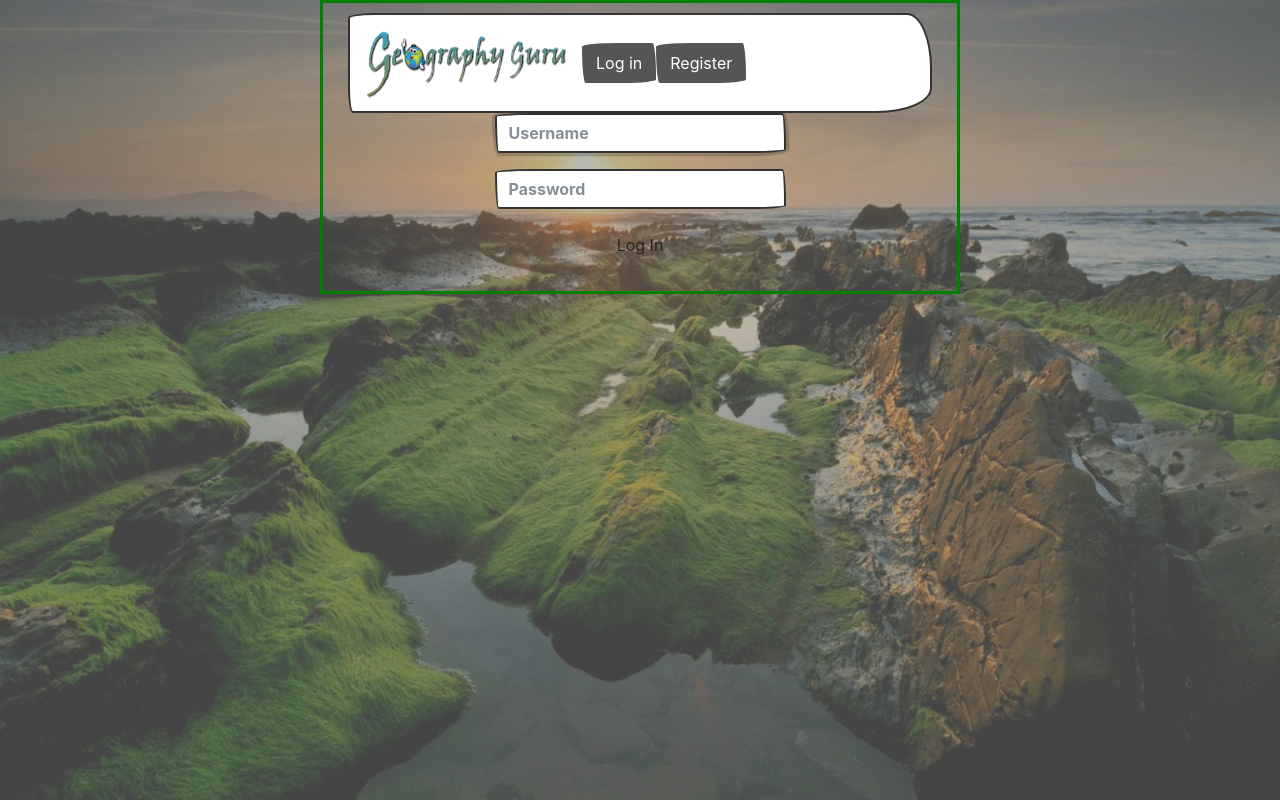
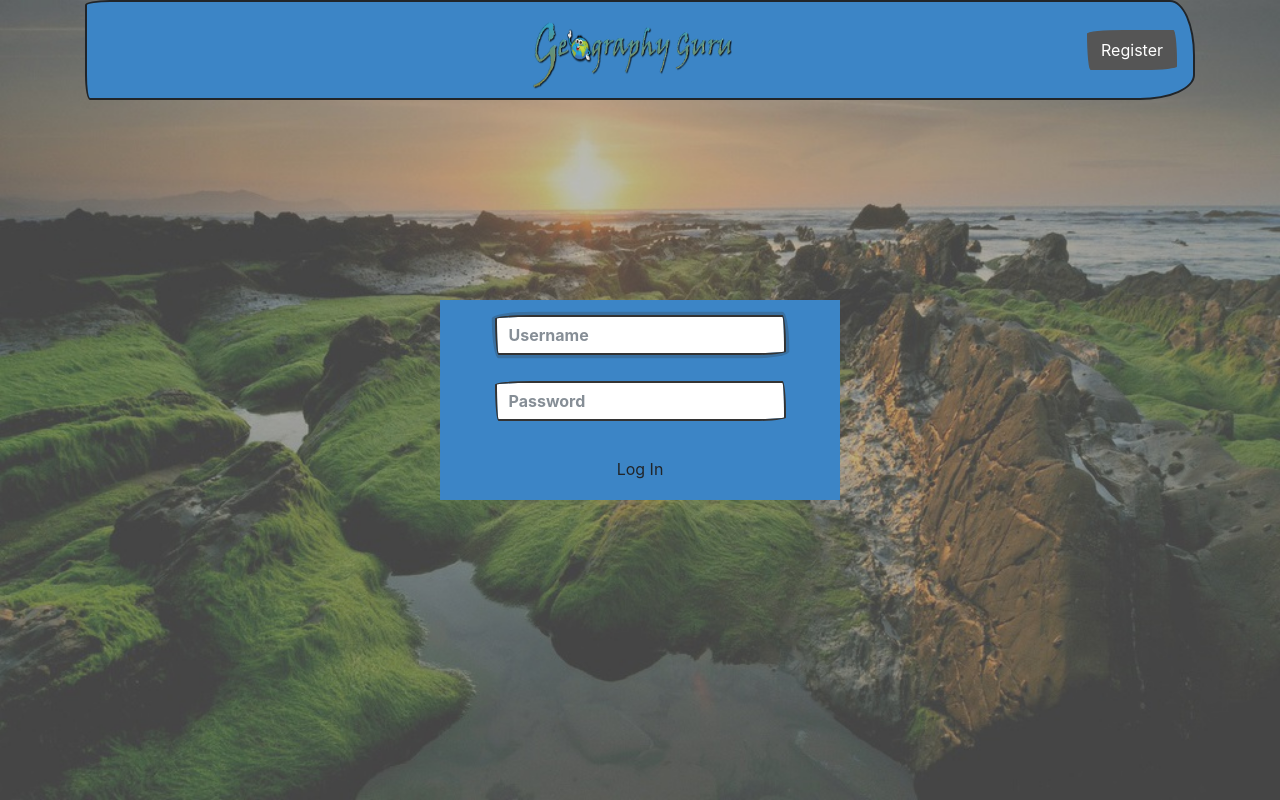
Before and after one commit to Jelleas/WebIK, a Flask app: page /login in a window 1280 px wide. Run offline with Flask 2, Linux system fonts and the light colour scheme; some libraries are stand-ins or nearby versions; some web fonts are replaced.

Commit message:
Nieuwe layout

```diff
--- a/static/styles.css
+++ b/static/styles.css
@@ -10,12 +10,11 @@ body {
 
     /* Center and scale the image nicely */
     background-size: cover;
+}
 
-    margin: auto;
-    width: 50%;
-    border: 3px solid green;
-    padding: 10px;
-
+html, body {
+    margin: 0;
+    height: 100%;
 }
 
 .container
@@ -26,22 +25,55 @@ body {
     text-align: center;
 }
 
-/* colors for navbar */
-.navbar-default .navbar-brand .blue
+.test
 {
-    color: #537fbe;
+    /* gets box ot align in middle of page*/
+    margin: auto;
+    border: 3px black;
+    padding: 10px;
+    width: 400px;
+    height: 200px;
+    background: rgb(60,133,198);
+    vertical-align: middle;
+    line-height: 50px;
+    overflow:hidden;
+
+    position:absolute; /*it can be fixed too*/
+    left:0; right:0;
+    top:0; bottom:0;
+    margin:auto;
+
+    /*this to solve "the content will not be cut when the window is smaller than the content": */
+    max-width:100%;
+    max-height:100%;
+    text-align: center;
+    /*opacity: 0.5;*/
+
 }
-.navbar-default .navbar-brand .red
-{
-    color: #ea433b;
+
+.navbar {
+  min-height: 100px;
 }
-.navbar-default .navbar-brand .yellow
-{
-    color: #f5b82e;
+
+.navbar-brand {
+  padding: 0 15px;
+  height: 80px;
+  line-height: 80px;
 }
-.navbar-default .navbar-brand .green
-{
-    color: #2e944b;
+
+.navbar-toggle {
+  /* (80px - button height 34px) / 2 = 23px */
+  margin-top: 23px;
+  padding: 9px 10px !important;
+}
+
+@media (min-width: 768px) {
+  .navbar-nav > li > a {
+    /* (80px - line-height of 27px) / 2 = 26.5px */
+    padding-top: 26.5px;
+    padding-bottom: 26.5px;
+    line-height: 27px;
+  }
 }
 
 main .form-control
--- a/templates/layout.html
+++ b/templates/layout.html
@@ -40,16 +40,17 @@
               </div>
             </nav>
             {% else %}
-            <nav class="navbar navbar-expand-lg navbar-light bg-light ">
+            <nav class="navbar navbar-expand-lg navbar-light" style="background-color: #3c85c6">
+            <div class = test>
             <a class="navbar-brand" href="{{ url_for('index') }}"><img src={{ url_for('static', filename = 'logo.png') }} width="200" height="70"></span></a>
-              <button class="navbar-toggler" type="button" data-toggle="collapse" data-target="#navbarColor03" aria-controls="navbarColor03" aria-expanded="false" aria-label="Toggle navigation">
+            <button class="navbar-toggler" type="button" data-toggle="collapse" data-target="#navbarColor02" aria-controls="navbarColor02" aria-expanded="false" aria-label="Toggle navigation">
               <span class="navbar-toggler-icon"></span>
             </button>
-              <div class="collapse navbar-collapse" id="navbarColor03">
-                <form class="form-inline my-2 my-lg-0" action="{{ url_for('login') }}">
-                  <button class="btn btn-secondary my-2 my-sm-0" type="submit">Log in</button>
-                </form>
-                <form class="form-inline my-2 my-lg-0 "nav navbar-nav navbar-right"" action="{{ url_for('register') }}">
+            </div>
+            <div class="collapse navbar-collapse" id="navbarColor02">
+              <ul class="navbar-nav mr-auto">
+              </ul>
+              <form class="form-inline my-2 my-lg-0" action="{{ url_for('register') }}">
                 <button class="btn btn-secondary my-2 my-sm-0" type="submit">Register</button>
               </form>
             </div>
--- a/templates/login.html
+++ b/templates/login.html
@@ -6,6 +6,7 @@
 
 {% block main %}
     <form action="{{ url_for('login') }}" method="post">
+        <div class = test>
         <fieldset>
             <div class="form-group">
                 <input autocomplete="off" autofocus class="form-control" name="username" placeholder="Username" type="text"/>
@@ -16,6 +17,7 @@
             <div class="form-group">
                 <button class="btn btn-default" type="submit">Log In</button>
             </div>
+        </div
         </fieldset>
     </form>
 {% endblock %}
```
Lines whose indentation alone changed are shown as unchanged.
